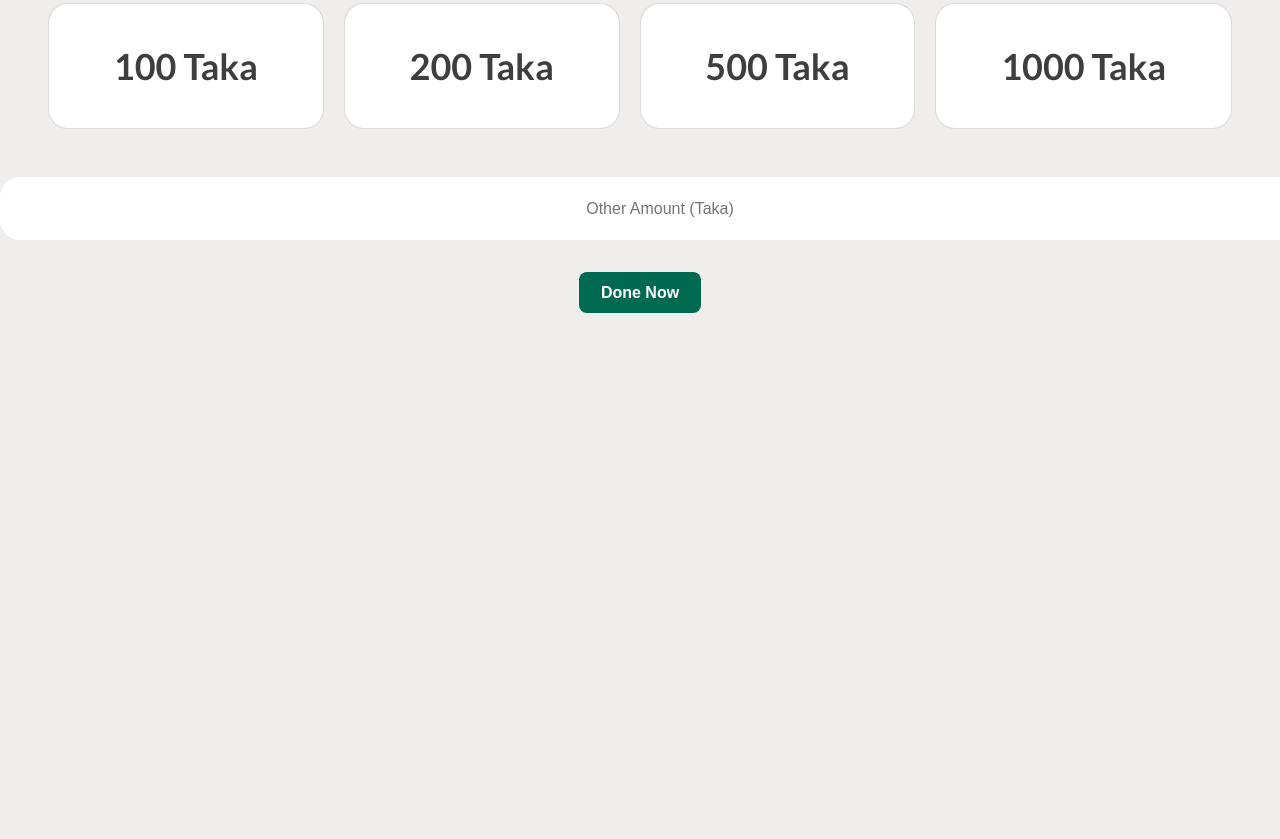
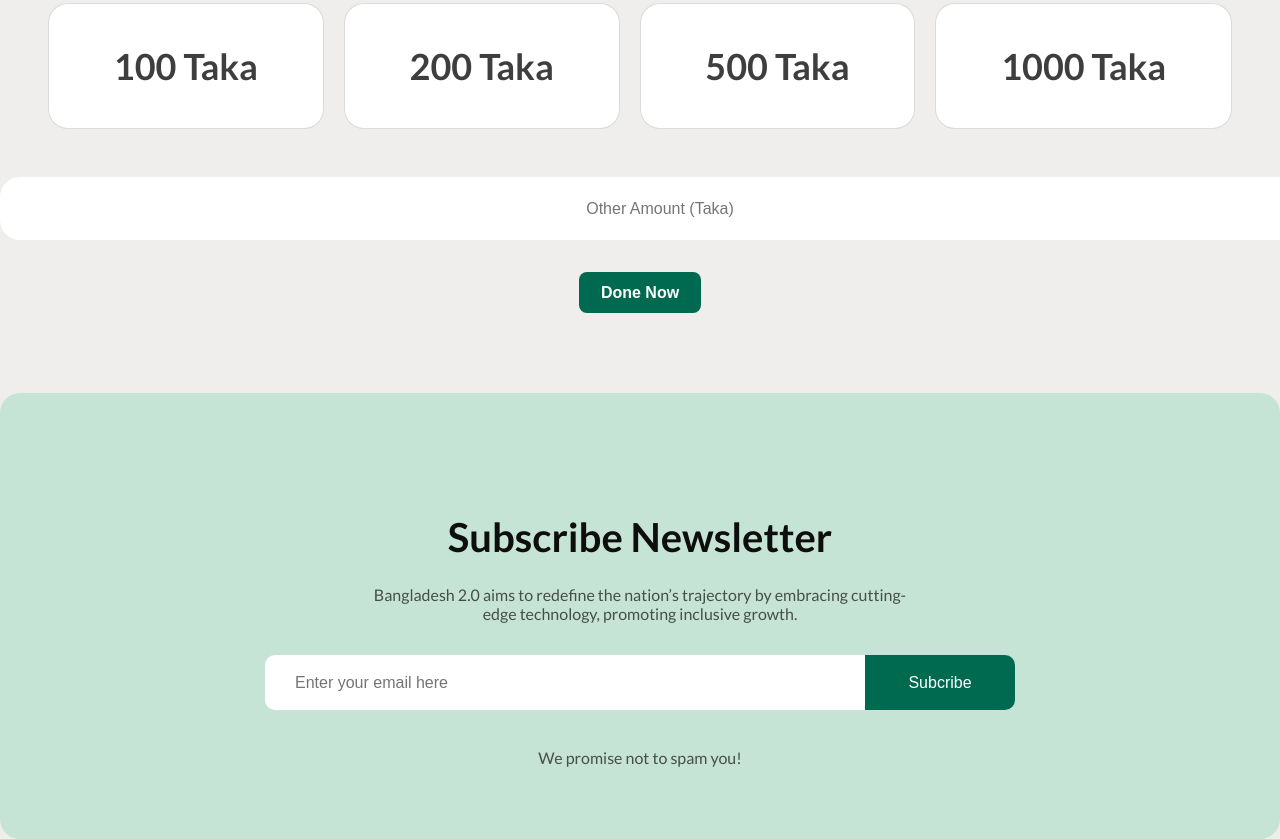
Before and after one commit to fairooz-nawal/New-Bangladesh, a plain HTML site: page index.html in a window 1280 px wide. Shown: the part 3125-3964 px from the top of the page. Before the commit the page ends 3438 px from the top, so only its background shows below. Drawn offline with Linux system fonts and the light colour scheme.

Commit message:
Adding Subcribe Newsletter Section

```diff
--- a/index.html
+++ b/index.html
@@ -31,7 +31,8 @@
             <div class="vision-container">
                 <div class="vision-content">
                     <h1 class="heading">The Vision of Future</h1>
-                    <p class="content-text">Bangladesh 2.0 aims to redefine the nation’s trajectory by embracing cutting-edge technology,
+                    <p class="content-text">Bangladesh 2.0 aims to redefine the nation’s trajectory by embracing
+                        cutting-edge technology,
                         promoting inclusive growth, and ensuring sustainability. With initiatives in renewable energy,
                         digital transformation, and robust infrastructure, the country is set to become a global model
                         of development.</p>
@@ -42,7 +43,8 @@
                             <img src="./assets/card-icon.png" alt="">
                         </div>
                         <h1>Digital Transformation</h1>
-                        <p class="content-text">Creating a nationwide digital ecosystem to enhance connectivity and access to services for
+                        <p class="content-text">Creating a nationwide digital ecosystem to enhance connectivity and
+                            access to services for
                             all citizens.</p>
                         <button class="btn">Learn More</button>
                     </div>
@@ -51,7 +53,8 @@
                             <img src="./assets/card-icon.png" alt="">
                         </div>
                         <h1>Green Energy</h1>
-                        <p class="content-text">Investments in solar and wind energy to ensure a sustainable and eco-friendly future.</p><br>
+                        <p class="content-text">Investments in solar and wind energy to ensure a sustainable and
+                            eco-friendly future.</p><br>
                         <button class="btn">Learn More</button>
                     </div>
                     <div id="vision-card-3" class="vision-card">
@@ -59,7 +62,8 @@
                             <img src="./assets/card-icon.png" alt="">
                         </div>
                         <h1>Modern Infrastructure</h1>
-                        <p class="content-text">Building state-of-the-art infrastructure to support economic growth and global
+                        <p class="content-text">Building state-of-the-art infrastructure to support economic growth and
+                            global
                             competitiveness.</p>
                         <button class="btn">Learn More</button>
                     </div>
@@ -73,7 +77,8 @@
                 <div class="qoute-container">
                     <img src="./assets/quote-bg.png" alt="">
                 </div>
-                <p class="content-text">The political landscape of Bangladesh has long been dominated by the leadership of Sheikh Hasina, the
+                <p class="content-text">The political landscape of Bangladesh has long been dominated by the leadership
+                    of Sheikh Hasina, the
                     country's longest-serving Prime Minister. Her leadership has shaped the nation's socio-economic
                     trajectory, but as with any long tenure, the time inevitably comes for change. And when the change
                     is so dramatic, it is vital to ensure stable leadership going forward. In envisioning the next
@@ -89,7 +94,8 @@
 
         <section>
             <h1 class="heading">Recent News</h1><br>
-            <p class="content-text">Bangladesh 2.0 aims to redefine the nation’s trajectory by embracing cutting-edge technology, promoting
+            <p class="content-text">Bangladesh 2.0 aims to redefine the nation’s trajectory by embracing cutting-edge
+                technology, promoting
                 inclusive growth, and ensuring sustainability. With initiatives in renewable energy, digital
                 transformation, and robust infrastructure, the country is set to become a global model of development.
             </p>
@@ -103,7 +109,8 @@
                     <h1>Bangladesh Launches New Satellite</h1>
                     <div class=""><img src="./assets/al-jazeera.png" alt=""></div>
                     <small class="content-text">Date: 05/01/2025 Time: 10.25 PM</small>
-                    <p class="content-text">Not until the creation and maintenance of decent conditions of life for all people are recognized
+                    <p class="content-text">Not until the creation and maintenance of decent conditions of life for all
+                        people are recognized
                         and accepted as a common obligation of all people and all countries—not until then shall we,
                         with a certain degree of justification, be able to speak of humankind as civilized</p>
                     <button class="btn">Read More</button>
@@ -114,7 +121,8 @@
                     <h1>Bangladesh Launches New Satellite</h1>
                     <div class=""><img src="./assets/al-jazeera.png" alt=""></div>
                     <small class="content-text">Date: 05/01/2025 Time: 10.25 PM</small>
-                    <p class="content-text">Not until the creation and maintenance of decent conditions of life for all people are recognized
+                    <p class="content-text">Not until the creation and maintenance of decent conditions of life for all
+                        people are recognized
                         and accepted as a common obligation of all people and all countries—not until then shall we,
                         with a certain degree of justification, be able to speak of humankind as civilized</p>
                     <button class="btn">Read More</button>
@@ -131,7 +139,8 @@
                     <h1>Bangladesh Launches New Satellite</h1>
                     <div class=""><img src="./assets/al-jazeera.png" alt=""></div>
                     <small class="content-text">Date: 05/01/2025 Time: 10.25 PM</small>
-                    <p class="content-text">Not until the creation and maintenance of decent conditions of life for all people are recognized
+                    <p class="content-text">Not until the creation and maintenance of decent conditions of life for all
+                        people are recognized
                         and accepted as a common obligation of all people and all countries—not until then shall we,
                         with a certain degree of justification, be able to speak of humankind as civilized</p>
                     <button class="btn">Read More</button>
@@ -142,7 +151,9 @@
         <section id="Donation" class="center">
             <div class="donateContent">
                 <h1 class="heading">Donate Today</h1>
-                <p id="donateText" class="content-text">Bangladesh 2.0 aims to redefine the nation’s trajectory by embracing cutting-edge technology, promoting inclusive growth, and ensuring sustainability. With initiatives in renewable energy, digital transformation, and robust infrastructure.</p>
+                <p id="donateText" class="content-text">Bangladesh 2.0 aims to redefine the nation’s trajectory by
+                    embracing cutting-edge technology, promoting inclusive growth, and ensuring sustainability. With
+                    initiatives in renewable energy, digital transformation, and robust infrastructure.</p>
             </div>
 
             <div class="donateCardContainer">
@@ -160,8 +171,26 @@
                 </div>
             </div>
 
-            <input class="content-text" type="text" placeholder="Other Amount (Taka)"><br>
+            <input class="content-text inputStyle" type="text" placeholder="Other Amount (Taka)"><br>
             <button class="btn">Done Now</button>
+        </section>
+
+        <section id="Subscribe" class="center">
+            <div class="subcribeContent">
+                <h1 class="heading">Subscribe Newsletter</h1>
+                <p class="content-text">Bangladesh 2.0 aims to redefine the nation’s trajectory by embracing
+                    cutting-edge technology, promoting inclusive growth.</p>
+            </div>
+            <div class="inputContainer">
+                <div class="inputfield">
+                    <input class="content-text" type="text" placeholder="Enter your email here">
+                </div>
+                <div class="inputbutton">
+                    <button class="">Subcribe</button>
+                </div>
+            </div><br><br>
+            <p class="content-text">We promise not to spam you!</p>
+
         </section>
 
     </main>
--- a/style.css
+++ b/style.css
@@ -45,6 +45,15 @@ body {
 }
 
 .center {
+    text-align: center;
+}
+
+.inputStyle {
+    width: 100%;
+    height: 41px;
+    padding: 11px 20px 11px 20px;
+    border-radius: 20px;
+    border: none;
     text-align: center;
 }
 
@@ -107,6 +116,10 @@ body {
     border-radius: 16px;
     background: rgba(84, 144, 245, 0.2);
     padding: 32px;
+}
+
+.vision-card:hover {
+    box-shadow: rgb(38, 57, 77) 0px 20px 30px -10px;
 }
 
 #vision-card-2 {
@@ -241,10 +254,11 @@ body {
 
 /* donate card style start */
 
-.donateContent{
-    width:1104px;
+.donateContent {
+    width: 1104px;
     margin: 0 auto;
 }
+
 .donateCardContainer {
     display: grid;
     grid-template-columns: auto auto auto auto;
@@ -263,20 +277,13 @@ body {
     font-weight: 700;
 }
 
-.donateCard:hover{
+.donateCard:hover {
     background: #C6E4D6;
 }
 
-#Donation>input{
-    width: 100%;
-    height: 41px;
-    padding: 11px 20px 11px 20px;
-    border-radius: 20px;
-    border:none;
-    text-align: center;
-}
 
-#Donation>button{
+
+#Donation>button {
     width: 122px;
     height: 41px;
     padding: 11px 20px 11px 20px;
@@ -284,3 +291,72 @@ body {
 
 
 /* donate card style end */
+
+/* subscribe style start */
+
+#Subscribe {
+    box-sizing: border-box;
+    margin-top: 80px;
+    background: #C6E4D6;
+    padding: 40px 100px;
+    border-radius: 20px;
+}
+
+.subcribeContent{
+    width: 50%;
+    margin:0px auto;
+}
+
+.inputContainer>input {
+    box-sizing: border-box;
+    width: 50%;
+    height: 56px;
+    padding: 17px 34px 17px 34px;
+}
+
+.inputContainer {
+    width: 750px;
+    height: 55px;
+    display: grid;
+    grid-template-columns: repeat(10, 1fr);
+    gap: 0px;
+    margin: 0 auto;
+}
+
+
+.inputfield {
+    grid-column: span 8;
+}
+
+.inputfield>input{
+    width: 95%;
+    height: 95%;
+    border-radius: 10px 0px 0px 10px;
+    border:none;
+    padding-left: 30px;
+    padding: 1.5px 0px 1.1px 30px;
+}
+
+
+.inputbutton {
+    grid-column: span 2;
+}
+
+.inputbutton>button{
+    width: 100%;
+    height: 100%;
+    background: rgb(0, 106, 80);
+    border-radius: 0px 10px 10px 0px;
+    border: none;
+    color:white;
+    font-size: 16px;
+    font-weight: 500;
+}
+.inputbutton>button:hover{
+    background: rgb(0, 61, 46);
+    box-shadow: rgb(38, 57, 77) 0px 20px 30px -10px;
+}
+
+
+
+/* subscribe style end */
```
